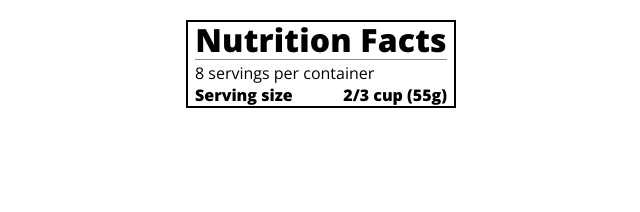
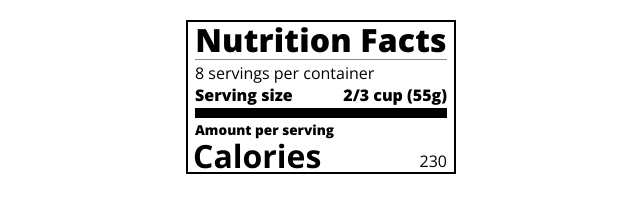
Before and after one commit to lengleman-spec/nutrition-label, a plain HTML site: page index.html in a window 1280 px wide. Shown: the whole page, without its empty margins (319-959 px from the left). Drawn offline with nearby package versions, Linux system fonts and the light colour scheme.

Commit message:
styled top portion of nutrition label

```diff
--- a/index.html
+++ b/index.html
@@ -13,10 +13,21 @@
   </head>
   <body>
     <div class="label">
-      <h1 class="bold">Nutrition Facts</h1>
-      <div class="divider"></div>
-      <p>8 servings per container</p>
-      <p class="bold">Serving size <span>2/3 cup (55g)</span></p>
+      <header>
+        <h1 class="bold">Nutrition Facts</h1>
+        <div class="divider"></div>
+        <p>8 servings per container</p>
+        <p class="bold">Serving size <span>2/3 cup (55g)</span></p>
+      </header>
+
+      <div class="divider large"></div>
+      <div class="calories-info">
+        <div class="left-container">
+          <h2 class="bold small-text">Amount per serving</h2>
+          <p>Calories</p>
+        </div>
+        <span>230</span>
+      </div>
     </div>
   </body>
 </html>
--- a/styles.css
+++ b/styles.css
@@ -8,7 +8,7 @@ html {
 body {
   font-family: "Open Sans", sans-serif;
 }
-h1 {
+header h1 {
   text-align: center;
   margin: -4px 0;
   letter-spacing: 0.15px;
@@ -31,6 +31,36 @@ p {
   margin: 2px 0;
 }
 
+.large {
+  height: 10px;
+}
+
+.large,
+.medium {
+  background-color: black;
+  border: 0;
+}
+
 .bold {
   font-weight: 800;
 }
+
+.small-text {
+  font-size: 0.85rem;
+}
+
+.calories-info {
+  display: flex;
+  justify-content: space-between;
+  align-items: flex-end;
+}
+
+.calories-info h2 {
+  margin: 0;
+}
+
+.left-container p {
+  margin: -5px -2px;
+  font-size: 2em;
+  font-weight: 700;
+}
```
